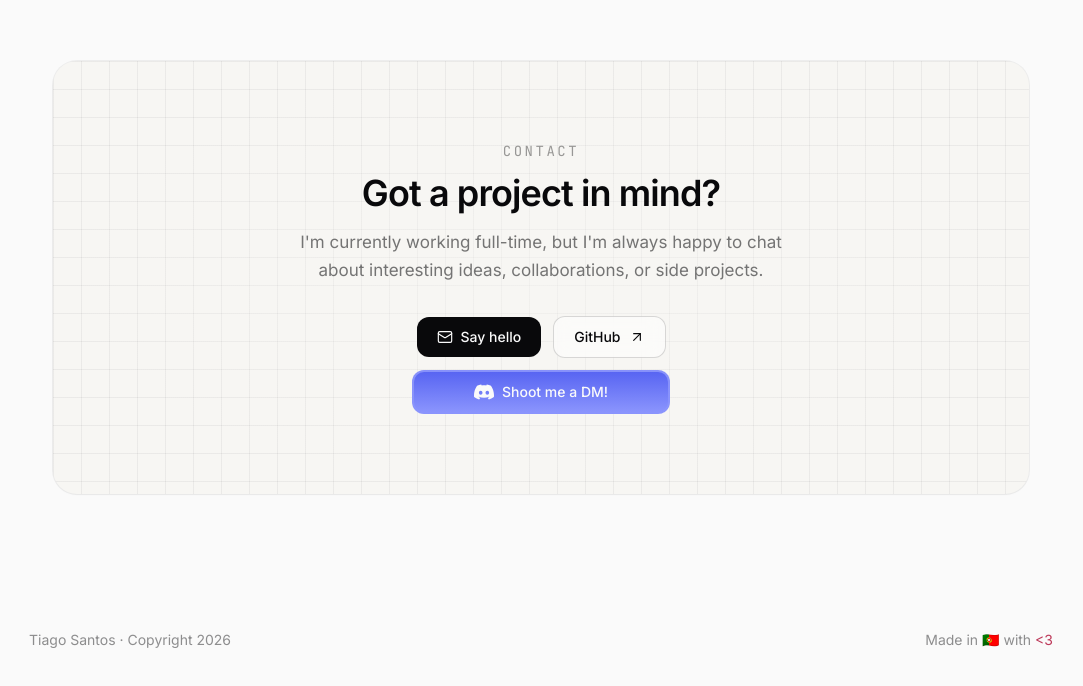
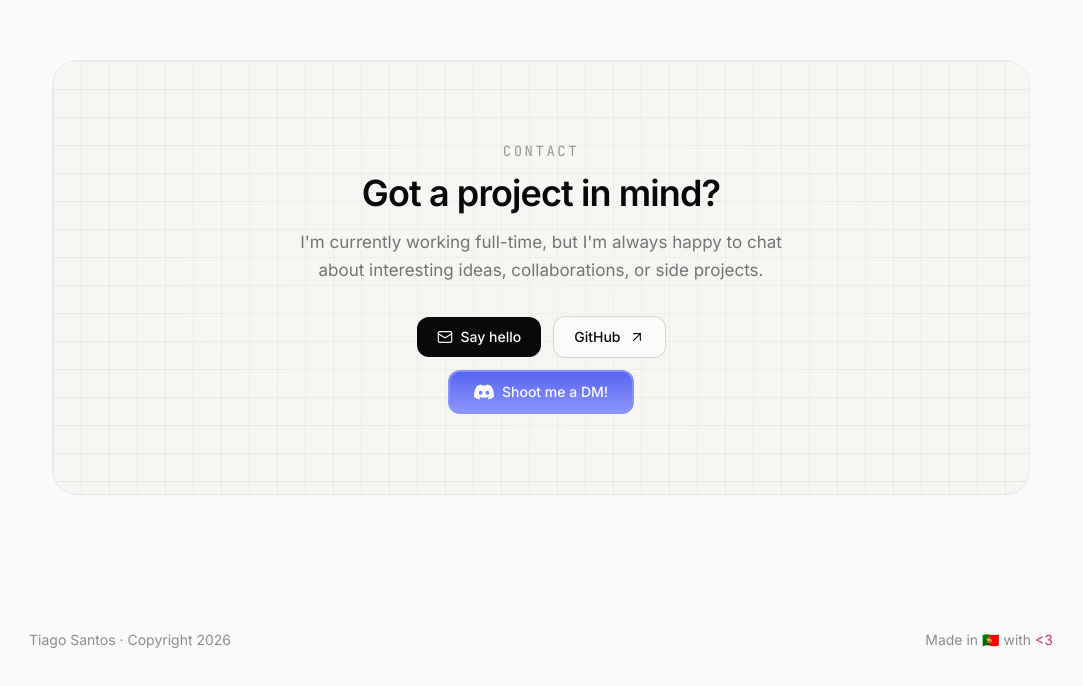
Before and after one commit to tiagoodevs/website, a Next.js app: page / in a window 1280 px wide. Shown: the part 8239-8925 px from the top of the page, without its empty margins (99-1182 px from the left). Built offline with nearby package versions, Linux system fonts and the light colour scheme.

Commit message:
fixed contact button

```diff
--- a/src/components/contact.tsx
+++ b/src/components/contact.tsx
@@ -65,7 +65,7 @@ export default function Contact() {
             <div className="mt-3 flex flex-wrap items-center justify-center gap-3">
               <a
                 href="https://discord.com/users/901562525294927932"
-                className="inline-flex items-center gap-2 rounded-xl border-2 border-transparent px-15 py-2.5 text-sm font-medium text-background transition-opacity hover:opacity-80 [background:linear-gradient(to_bottom,#5865F2,#8a94fd)_padding-box,linear-gradient(to_bottom,#8791fa,#8a94fd)_border-box]"
+                className="inline-flex items-center justify-center gap-2 rounded-xl border-2 border-transparent px-6 py-2.5 text-sm font-medium text-background transition-opacity hover:opacity-80 [background:linear-gradient(to_bottom,#5865F2,#8a94fd)_padding-box,linear-gradient(to_bottom,#8791fa,#8a94fd)_border-box]"
               >
                 <IconResolve size={20} icon={siDiscord} />
                 Shoot me a DM!
```
